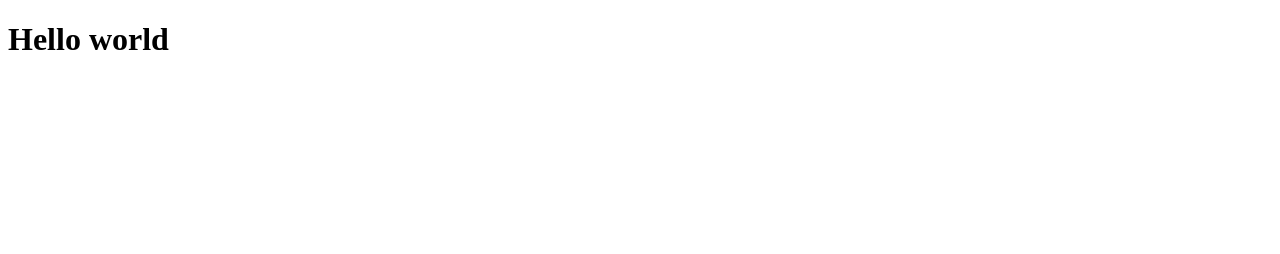
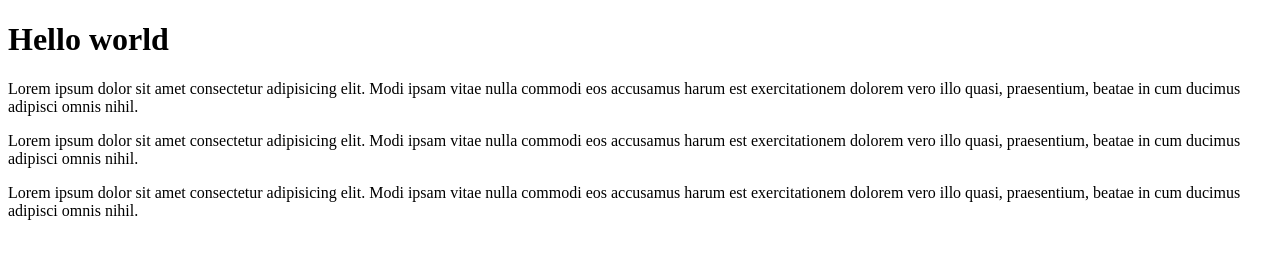
Before and after one commit to Habibsk7/my-first-github-repo, a plain HTML site: page index.html in a window 1280 px wide. Drawn offline with Linux system fonts and the light colour scheme.

Commit message:
first commit

```diff
--- a/index.html
+++ b/index.html
@@ -7,5 +7,8 @@
 </head>
 <body>
     <h1>Hello world</h1>
+    <p>Lorem ipsum dolor sit amet consectetur adipisicing elit. Modi ipsam vitae nulla commodi eos accusamus harum est exercitationem dolorem vero illo quasi, praesentium, beatae in cum ducimus adipisci omnis nihil.</p>
+    <p>Lorem ipsum dolor sit amet consectetur adipisicing elit. Modi ipsam vitae nulla commodi eos accusamus harum est exercitationem dolorem vero illo quasi, praesentium, beatae in cum ducimus adipisci omnis nihil.</p>
+    <p>Lorem ipsum dolor sit amet consectetur adipisicing elit. Modi ipsam vitae nulla commodi eos accusamus harum est exercitationem dolorem vero illo quasi, praesentium, beatae in cum ducimus adipisci omnis nihil.</p>
 </body>
 </html>
```
